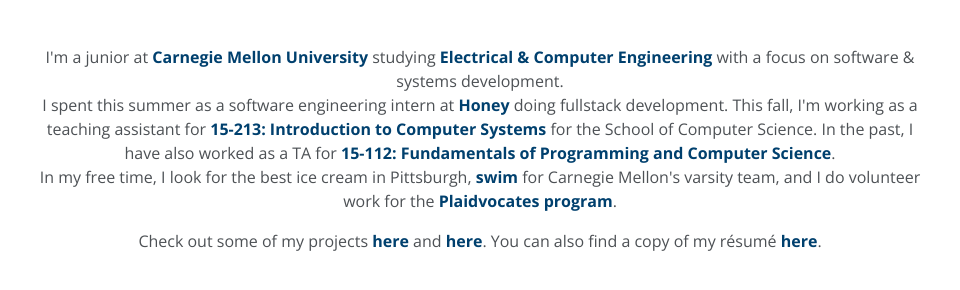
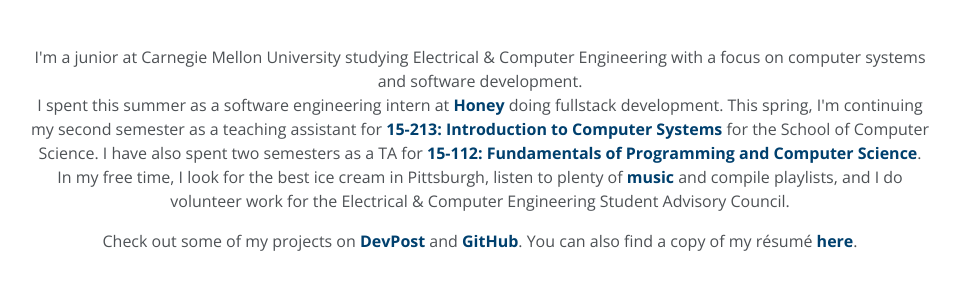
Before and after one commit to eyluo/eyluo.github.io, a website: page index.html in a window 1280 px wide. Shown: the part 452-742 px from the top of the page, without its empty margins (160-1120 px from the left). Drawn offline with nearby package versions, Linux system fonts and the light colour scheme.

Commit message:
updated bio

```diff
--- a/index.html
+++ b/index.html
@@ -82,28 +82,24 @@
           </div>
           <div id="bio">
             <p class="mb-3">
-              I'm a junior at
-              <b><a href="https://www.cmu.edu/" target="_blank">Carnegie Mellon University</a></b>
-              studying
-              <b><a href="https://www.ece.cmu.edu/" target="_blank">Electrical & Computer Engineering</a></b>
-              with a focus on software & systems development.
+              I'm a junior at Carnegie Mellon University studying Electrical & Computer Engineering
+              with a focus on computer systems and software development.
               <br/>
               I spent this summer as a software engineering intern at
               <b><a href="https://www.joinhoney.com/careers" target="_blank">Honey</a></b>
-              doing fullstack development. This fall, I'm working as a teaching assistant for
+              doing fullstack development. This spring, I'm continuing my second semester as a teaching assistant for
               <b><a href="https://www.cs.cmu.edu/~213/", target="_blank">15-213: Introduction to Computer Systems</a></b>
-              for the School of Computer Science. In the past, I have also worked as a TA for
+              for the School of Computer Science. I have also spent two semesters as a TA for
               <b><a href="https://www.cs.cmu.edu/~112/" , target="_blank">15-112: Fundamentals of Programming and Computer Science</a></b>.
               <br/>
-              In my free time, I look for the best ice cream in Pittsburgh,
-              <b><a href="http://athletics.cmu.edu/sports/mswimdive/2017-18/bios/luo_eugene_km9y?view=bio" target="_blank">swim</a></b>
-              for Carnegie Mellon's varsity team, and I do volunteer work for the
-              <b><a href="http://athletics.cmu.edu/athletics/sportsmed/plaidvocates/index" target="_blank">Plaidvocates program</a></b>.
+              In my free time, I look for the best ice cream in Pittsburgh, listen to plenty of
+              <b><a href="https://open.spotify.com/playlist/3Ek7RiKMfh5MluAR35ixQF" target="_blank">music</a></b>
+              and compile playlists, and I do volunteer work for the Electrical & Computer Engineering Student Advisory Council.
             </p>
             <p class="mb-5">
-              Check out some of my projects
-              <b><a href="https://devpost.com/eyluo" target="_blank">here</a></b> and
-              <b><a href="https://github.com/eyluo" target="_blank">here</a></b>.
+              Check out some of my projects on
+              <b><a href="https://devpost.com/eyluo" target="_blank">DevPost</a></b> and
+              <b><a href="https://github.com/eyluo" target="_blank">GitHub</a></b>.
               You can also find a copy of my résumé
               <b><a href="./assets/resume.pdf" target="_blank">here</a></b>.
             </p>
```
